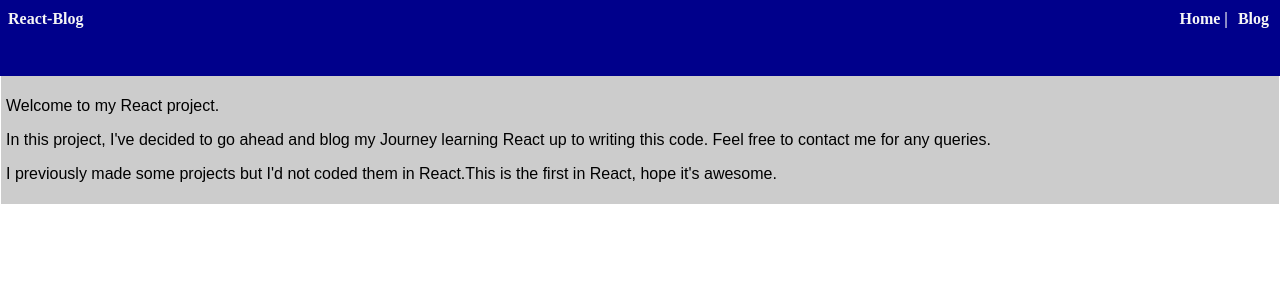
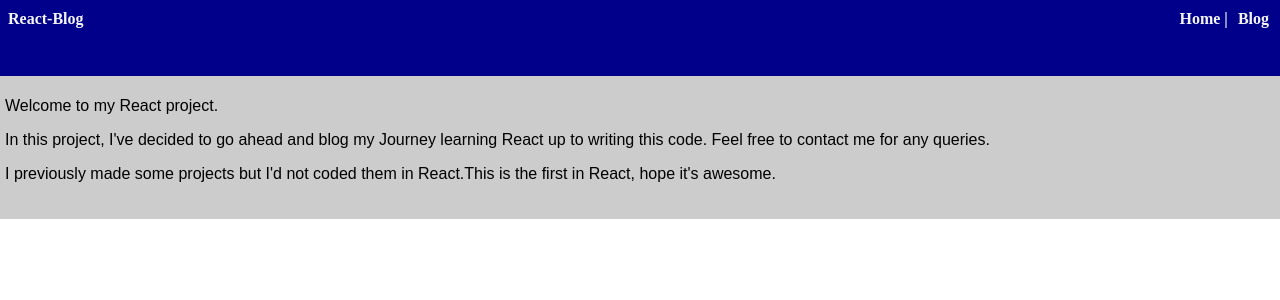
Before and after one commit to kass8mal8/React-Blog, a React (Create React App) app: page / in a window 1280 px wide. Shown: the top 300 px of the page. Built offline with nearby package versions, Linux system fonts and the light colour scheme.

Commit message:
1 file modified

```diff
--- a/src/style.css
+++ b/src/style.css
@@ -57,14 +57,12 @@ a{
     font-weight: bold;
     color:whitesmoke;
 }
- section {
-  margin-top: 0px;
-}
 .homeDiv{
   background:#ccc;
   padding:5px;
-  margin: auto -7px;
+  margin: auto -8px;
   font-family: fantasy;
+  padding-bottom: 20px;
 }
 @media screen and (min-width:420px){
      .searchBlog input{
```
